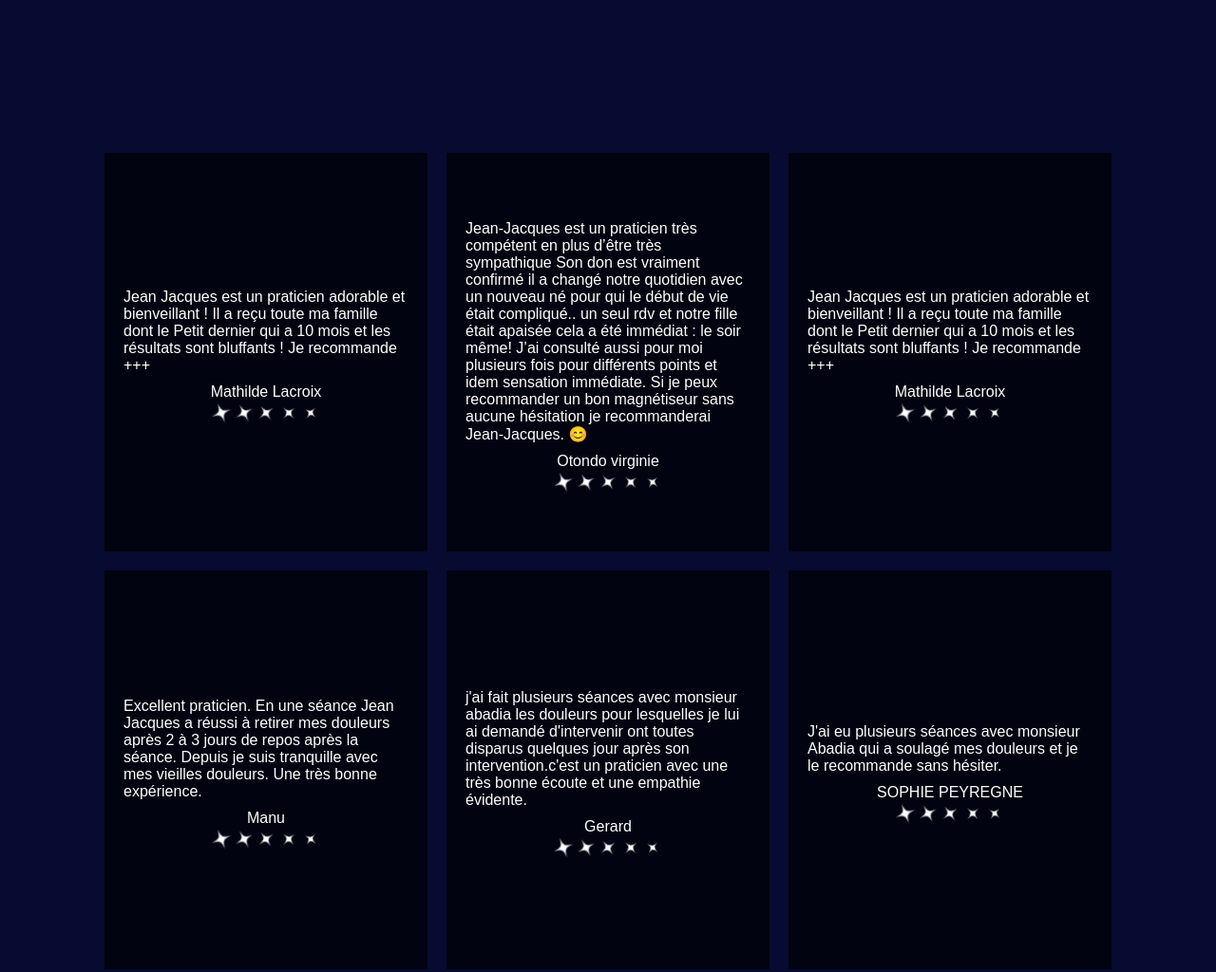
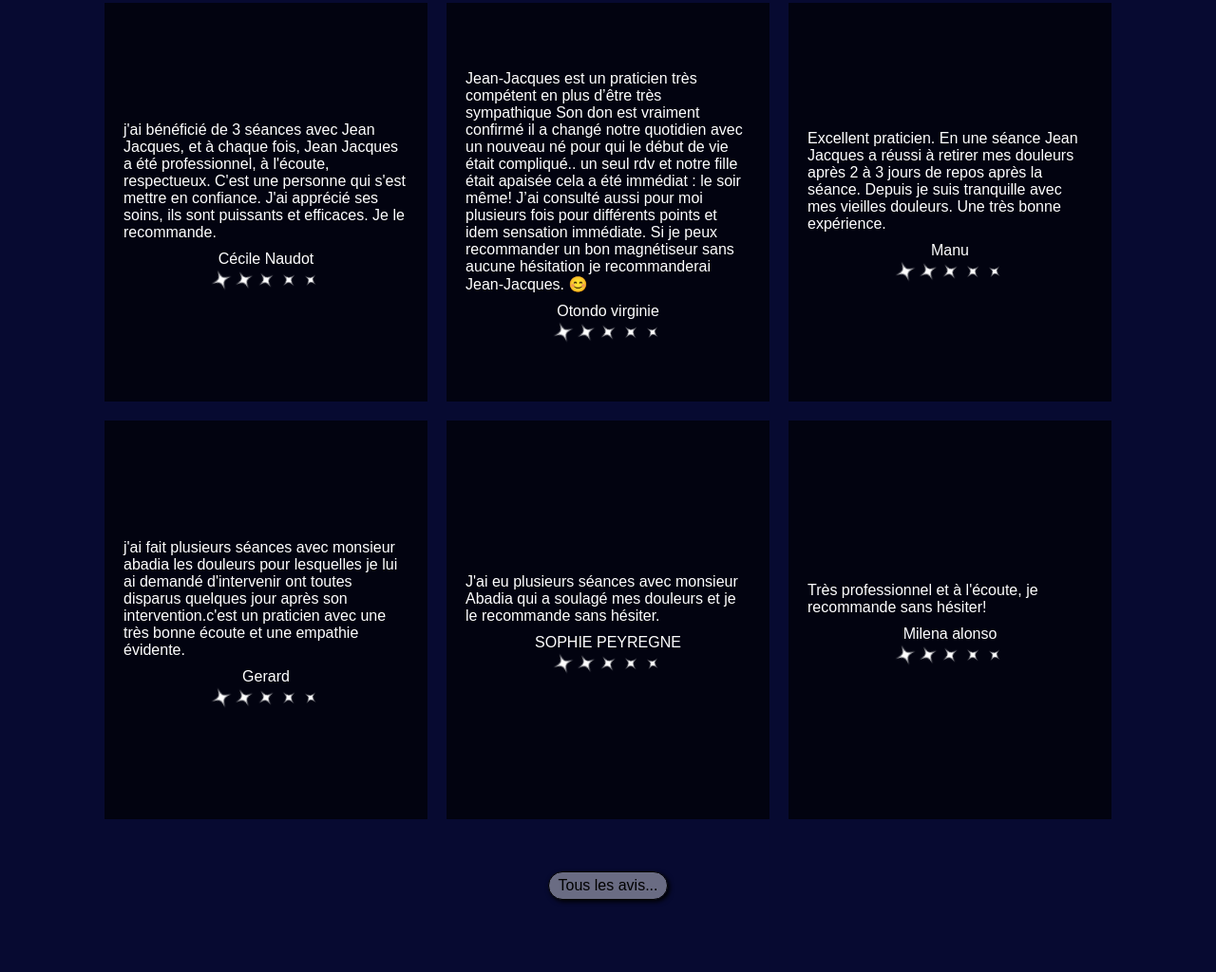
Before and after one commit to Azuko9/site-magn-tisme, a plain HTML site: page index.html in a window 1280 px wide. Shown: the part 4551-5575 px from the top of the page at 95% size. Drawn offline with Linux system fonts and the light colour scheme.

Commit message:
and footer in the HTML. - Enhanced the CSS styles for various elements, including stars and avis sections. - Improved responsiveness with media queries for better display on different screen sizes. - Added hover effects and improved link styles for better user interaction.

```diff
--- a/index.html
+++ b/index.html
@@ -1,5 +1,6 @@
 <!DOCTYPE html>
 <html lang="en">
+
 <head>
   <meta charset="UTF-8" />
   <meta name="viewport" content="width=device-width, initial-scale=1.0" />
@@ -7,6 +8,7 @@
   <script defer src="script.js"></script>
   <title>Magnétiseur Thérapeute, Jean-Jacques Abadia</title>
 </head>
+
 <body>
   <header></header>
 
@@ -55,17 +57,17 @@
       <div id="intro">
         <p>
           Je me présente, je suis Jean-Jacques Abadia, magnétiseur -
-            thérapeute.</br/> Après 30 ans passés dans un autre secteur d'activité,
+          thérapeute.</br /> Après 30 ans passés dans un autre secteur d'activité,
           j'ai décidé de mettre au profit de tous mes compétences en qualité
           de magnétiseur. Après plusieurs années d'hésitation et à l'issue
           d'une formation théorique et pratique, mes connaissances et
-            capacités ont été validées.</br/> Aujourd'hui, et de façon évidente
+          capacités ont été validées.</br /> Aujourd'hui, et de façon évidente
           j'ouvre mon cabinet de soin. En parcourant mon site, vous
           découvrirez une des méthodes de soin que j'utilise et qui apporte un
           bénéfice positif complet sur votre bien-être corporel et mental.
         </p>
       </div>
-        <div class = "evolution">
+      <div class="evolution">
         <div id="storm" class="box">
           <div class="backgroundtext">
             <p>
@@ -123,17 +125,23 @@
             </div>
           </div>
         </div>
+        <h2 id="avisTitre">Avis de mes clients</h2>
+
+        <div id="avisClient">
 
 
-        <div id = "avisClient">
 
 
 
           <div class="avis">
             <p>
-             Jean Jacques est un praticien adorable et bienveillant ! Il a reçu toute ma famille dont le Petit dernier qui a 10 mois et les résultats sont bluffants ! Je recommande +++
+              j'ai bénéficié de 3 séances avec Jean Jacques, et à chaque fois, Jean Jacques a été professionnel, à
+              l'écoute, respectueux.
+              C'est une personne qui s'est mettre en confiance.
+              J'ai apprécié ses soins, ils sont puissants et efficaces.
+              Je le recommande.
             </p>
-           <p>Mathilde Lacroix</p>
+            <p>Cécile Naudot </p>
             <div class="notes">
               <div class="stars AvisSone"></div>
               <div class="stars AvisStwo"></div>
@@ -147,7 +155,8 @@
           <div class="avis">
             <p>
               Jean-Jacques est un praticien très compétent en plus d’être très sympathique
-            Son don est vraiment confirmé il a changé notre quotidien avec un nouveau né pour qui le début de vie était compliqué.. un seul rdv et notre fille était apaisée cela a été immédiat : le soir même!
+              Son don est vraiment confirmé il a changé notre quotidien avec un nouveau né pour qui le début de vie
+              était compliqué.. un seul rdv et notre fille était apaisée cela a été immédiat : le soir même!
               J’ai consulté aussi pour moi plusieurs fois pour différents points et idem sensation immédiate.
               Si je peux recommander un bon magnétiseur sans aucune hésitation je recommanderai Jean-Jacques.
               😊
@@ -163,25 +172,13 @@
 
           </div>
 
-       <div class="avis">
-        <p>
-          Jean Jacques est un praticien adorable et bienveillant ! Il a reçu toute ma famille dont le Petit dernier qui a 10 mois et les résultats sont bluffants ! Je recommande +++
-       </p>
-       <p>Mathilde Lacroix</p>
-       <div class="notes">
-         <div class="stars AvisSone"></div>
-         <div class="stars AvisStwo"></div>
-         <div class="stars AvisSthree"></div>
-         <div class="stars AvisSfour"></div>
-         <div class="stars AvisSfive"></div>
-       </div>
 
-     </div>
 
 
           <div class="avis">
             <p>
-        Excellent praticien. En une séance Jean Jacques a réussi à retirer mes douleurs après 2 à 3 jours de repos après la séance.
+              Excellent praticien. En une séance Jean Jacques a réussi à retirer mes douleurs après 2 à 3 jours de repos
+              après la séance.
               Depuis je suis tranquille avec mes vieilles douleurs.
               Une très bonne expérience.
             </p>
@@ -198,7 +195,9 @@ Une très bonne expérience.
 
           <div class="avis">
             <p>
-      j'ai fait plusieurs séances avec monsieur abadia les douleurs pour lesquelles je lui ai demandé d'intervenir ont toutes disparus quelques jour après son intervention.c'est un praticien avec une très bonne écoute et une empathie évidente.
+              j'ai fait plusieurs séances avec monsieur abadia les douleurs pour lesquelles je lui ai demandé
+              d'intervenir ont toutes disparus quelques jour après son intervention.c'est un praticien avec une très
+              bonne écoute et une empathie évidente.
             </p>
             <p>Gerard</p>
             <div class="notes">
@@ -213,7 +212,8 @@ Une très bonne expérience.
 
           <div class="avis">
             <p>
-    J'ai eu plusieurs séances avec monsieur Abadia qui a soulagé mes douleurs et je le recommande sans hésiter.
+              J'ai eu plusieurs séances avec monsieur Abadia qui a soulagé mes douleurs et je le recommande sans
+              hésiter.
             </p>
             <p>SOPHIE PEYREGNE</p>
             <div class="notes">
@@ -244,6 +244,13 @@ Une très bonne expérience.
 
 
         </div>
+
+        <a id="linkAvis" target="_blank"
+          href="https://www.google.com/maps/place/Jean-Jacques+ABADIA+magn%C3%A9tiseur/@43.4569204,-1.5023894,17z/data=!4m8!3m7!1s0xd513f5e0aa18d05:0xf010e305d0658efa!8m2!3d43.4569204!4d-1.5023894!9m1!1b1!16s%2Fg%2F11x62vv73p?entry=ttu&g_ep=EgoyMDI1MDQxNi4xIKXMDSoJLDEwMjExNDU1SAFQAw%3D%3D">
+          Tous les avis...
+        </a>
+
+
       </div>
     </div>
 
@@ -257,11 +264,7 @@ Une très bonne expérience.
     <nav>
       <ul>
         <li>
-            <a
-              href="https://maps.app.goo.gl/7bRRuMfjN1RM65eE7"
-              target="_blank"
-              >39 route de Saint-Pée, 64600 Anglet</a
-            >
+          <a href="https://maps.app.goo.gl/7bRRuMfjN1RM65eE7" target="_blank">39 route de Saint-Pée, 64600 Anglet</a>
         </li>
         <li>
           <a href="tel:+33637277111" target="_blank">06 37 27 71 11</a>
@@ -270,4 +273,5 @@ Une très bonne expérience.
     </nav>
   </div>
 </body>
+
 </html>
--- a/style.css
+++ b/style.css
@@ -2,7 +2,6 @@
   margin: 0;
   padding: 0;
   color: white;
-
 }
 
 body {
@@ -14,8 +13,6 @@ body {
   margin: 0 auto;
   padding-top: 54px;
 }
-
-
 
 #corps {
   opacity: 0;
@@ -31,7 +28,6 @@ body {
   background-repeat: no-repeat;
   display: flex;
   justify-content: center;
-
 }
 
 h1 {
@@ -63,7 +59,6 @@ nav {
   padding: 10px;
   margin: 0 30px;
   text-align: center;
-
 }
 
 ul {
@@ -73,7 +68,6 @@ ul {
   margin: 0;
   padding: 0;
 }
-
 
 main {
   padding-bottom: 100vh;
@@ -86,8 +80,6 @@ main {
   width: 800px;
   height: 200px;
   scale: 1.5;
-
-
 }
 
 #star div p {
@@ -103,11 +95,8 @@ main {
     background-color: #ffffff66;
   }
 
-
   50% {
     background-color: #ffffff66;
-
-
   }
 
   55% {
@@ -130,8 +119,6 @@ main {
     background-image: none;
     scale: 1;
     rotate: 180deg;
-
-
   }
 
   70% {
@@ -178,8 +165,6 @@ main {
     background-size: cover;
     scale: 1;
     rotate: 180deg;
-
-
   }
 
   /* 95% {
@@ -199,13 +184,11 @@ main {
   position: relative;
   transition: 0.5s;
   background-color: #ffffff66;
-
 }
 
 .stars:hover {
   scale: 1.2;
   animation: none;
-
 }
 
 .stars:hover p {
@@ -220,21 +203,18 @@ main {
 }
 
 .sone {
-
   left: 0;
   top: 140px;
   animation: 2.5s starsshine 4s infinite linear;
 }
 
 .AvisSone {
-
   animation: 1.5s starsshineTwo 0s infinite linear;
 }
 
 .colp {
   top: 10px;
   opacity: 0;
-
 }
 
 .tone {
@@ -258,7 +238,6 @@ main {
 .somp {
   top: -40px;
   opacity: 0;
-
 }
 
 .ttwo {
@@ -273,7 +252,6 @@ main {
   left: 260px;
   top: 102px;
   animation: starsshine 2.5s infinite linear;
-
 }
 
 .AvisSthree {
@@ -361,14 +339,12 @@ main {
   filter: brightness(0.1);
   transition: 1s;
   z-index: -1;
-
 }
 
 #backgroundMontain img {
   max-width: 1920px;
-    width: auto
+  width: auto;
 }
-
 
 .start-animation {
   bottom: -400px;
@@ -380,22 +356,18 @@ main {
   z-index: 1;
 }
 
-
 #Title {
   margin-top: 45px;
   text-align: center;
   position: fixed;
   transition: 1s;
   z-index: 1;
-
 }
-
 
 #picProfile {
   width: 150px;
   border-radius: 50%;
   z-index: 3;
-
 }
 
 .container {
@@ -416,7 +388,8 @@ main {
   justify-content: center;
   align-items: center;
   flex-wrap: wrap;
-    gap: 200px;
+  flex-direction: column;
+  gap: 50px;
   margin-bottom: 100px;
 }
 
@@ -434,9 +407,6 @@ main {
   z-index: 2;
   border: 10px solid #ffffff;
   box-shadow: 0 0 20px #000000;
-
-
-
 }
 
 .backgroundtext {
@@ -447,23 +417,17 @@ main {
   align-items: center;
   opacity: 0;
   transition: 1s;
-
-
-
 }
 
 .box.show-backgroundtext .backgroundtext {
   opacity: 1;
 }
 
-
 .box p {
   font-size: 1em;
   margin-bottom: 15px;
   line-height: 1.1em;
-
 }
-
 
 #storm {
   background-image: url(img/storm.jpg);
@@ -487,8 +451,6 @@ main {
   display: flex;
   width: 100px;
   justify-content: space-between;
-
-
 }
 
 #metatron {
@@ -498,16 +460,25 @@ main {
   background-image: url(img/metatron.webp);
   background-position: center;
   background-size: cover;
-
-
 }
 
 #titreAvis {
   position: absolute;
-
-
+}
+#linkAvis {
+  padding: 5px 10px;
+  margin: 5px;
+  border-radius: 20px;
+  border: solid 1px #000000;
+  color: #000000;
+  background-color: #ffffff66;
+  box-shadow: 2px 2px 5px #000000;
+  z-index: 2;
 }
 
+#linkAvis:hover {
+  background-color: #ffffff;
+}
 
 #avisClient {
   display: flex;
@@ -515,6 +486,7 @@ main {
   justify-content: center;
   flex-wrap: wrap;
   gap: 20px;
+  max-width: 1100px;
 }
 
 .avis {
@@ -527,12 +499,15 @@ main {
   gap: 10px;
   background-color: #000000aa;
   padding: 10px 20px;
+}
 
+#avisTitre {
+  text-shadow: 2px 2px 5px #000000;
+  font-size: 2em;
+  margin-top: 200px;
 }
 
 .startMetatron {
-
-
   left: auto;
   scale: 1;
 }
@@ -549,19 +524,14 @@ main {
   bottom: 0;
   width: 100vw;
   max-width: 1920px;
-
-
 }
 
 li {
-
   background-color: #ffffffaa;
   padding: 5px 10px;
   margin: 5px;
   border-radius: 20px;
   border: solid 1px #000000;
-
-
 }
 
 li:hover {
@@ -572,9 +542,6 @@ a {
   color: black;
   text-decoration: none;
 }
-
-
-
 
 @media screen and (max-width: 619px) {
   #star {
@@ -594,10 +561,7 @@ a {
   }
 }
 
-
-
 @media screen and (max-width: 1280px) {
-
   body {
     padding-top: 0;
   }
@@ -605,15 +569,12 @@ a {
   #Title {
     margin-top: 5px;
     scale: 0.75;
-
   }
 
   .startMetatron {
     z-index: 0;
     scale: 0.75;
   }
-
-
 
   .start-animation {
     bottom: -450px;
@@ -628,8 +589,6 @@ a {
     bottom: -91px;
   }
 
-
-
   #footer {
     padding-bottom: 0px;
   }
@@ -639,20 +598,12 @@ a {
   #star {
     scale: 1.7;
   }
-
-
 }
 
-
-
 @media screen and (max-width: 1920px) {
-
   .endMetatron {
     left: -50px;
-
   }
-
-
 }
 
 @media screen and (min-height: 1080px) {
@@ -661,17 +612,12 @@ a {
   }
 }
 
-
 .invert-colors {
   filter: invert(100%);
 }
 
-
-
-
 @media (orientation: portrait) {
   #backgroundMontain img {
-
     width: auto;
     scale: 1;
   }
@@ -683,8 +629,6 @@ a {
     width: auto;
   }
 
-
-
   .start-animation {
     bottom: -350px;
   }
@@ -692,19 +636,13 @@ a {
   .end-animation {
     bottom: -5px;
   }
-
-
-
-
 }
 
 @media (hover: none) and (pointer: coarse) {
   #scroll {
     rotate: 180deg;
   }
-
 }
-
 
 @media screen and (max-width: 520px) {
   ul {
@@ -719,11 +657,8 @@ a {
 
   .endMetatron {
     z-index: 0;
-
   }
 }
-
-
 
 #scroll {
   width: 100px;
@@ -735,7 +670,6 @@ a {
   margin: 0 auto;
   position: relative;
   bottom: -28px;
-
 }
 
 #intro {
```
Lines whose indentation alone changed are shown as unchanged.
